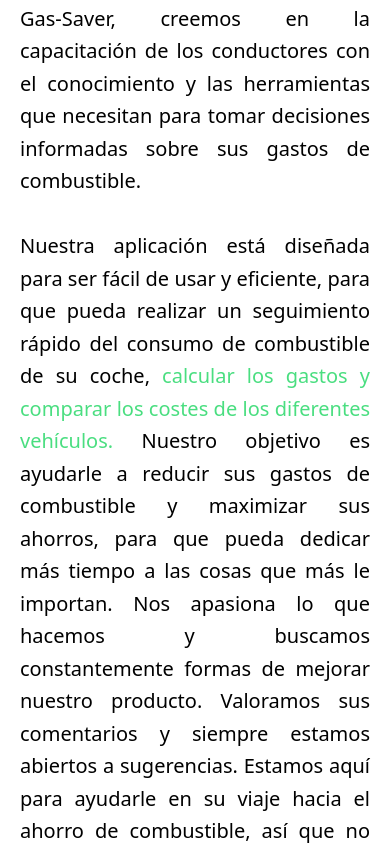
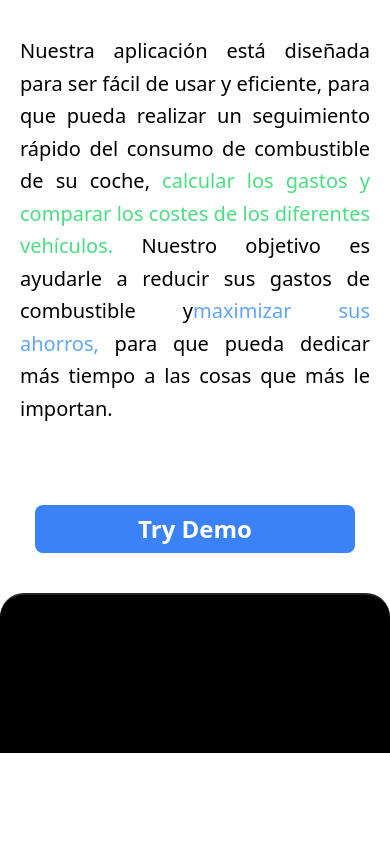
Before and after one commit to MGeovany/gas-saver, a Next.js app: page /about in a window 390 px wide. Shown: the part 622-1467 px from the top of the page. After the commit the page ends 1375 px from the top, so only its background shows below. Built offline with nearby package versions, Linux system fonts and the light colour scheme.

Commit message:
fix: :iphone: responsive for iphone xr

```diff
--- a/src/pages/about/index.tsx
+++ b/src/pages/about/index.tsx
@@ -18,9 +18,7 @@
               por el coste de la gasolina para los desplazamientos diarios
             </span>{" "}
             y los viajes por carretera, y nos dedicamos a ofrecer una solución
-            que elimine ese estrés. En Gas-Saver, creemos en la capacitación de
-            los conductores con el conocimiento y las herramientas que necesitan
-            para tomar decisiones informadas sobre sus gastos de combustible.
+            que elimine ese estrés.
             <br />
             <br />
             Nuestra aplicación está diseñada para ser fácil de usar y eficiente,
@@ -31,17 +29,8 @@
               vehículos.
             </span>{" "}
             Nuestro objetivo es ayudarle a reducir sus gastos de combustible y
-            maximizar sus ahorros, para que pueda dedicar más tiempo a las cosas
-            que más le importan. Nos apasiona lo que hacemos y buscamos
-            constantemente formas de mejorar nuestro producto. Valoramos sus
-            comentarios y siempre estamos abiertos a sugerencias. Estamos aquí
-            para ayudarle en su viaje hacia el ahorro de combustible, así que no
-            dude en ponerse en contacto con nosotros con cualquier pregunta o
-            preocupación. En Gas-Saver, somos más que una calculadora de costes
-            de combustible -{" "}
-            <span className=" text-blue-400">somos su héroe personal </span>
-            de costes de combustible. Empiece a ahorrar dinero con nosotros hoy
-            mismo.
+            <span className=" text-blue-400">maximizar sus ahorros,</span> para
+            que pueda dedicar más tiempo a las cosas que más le importan.
           </p>
           <button className="bg-blue-500 hover:bg-blue-700 text-white font-bold text-2xl py-2 w-80 rounded-lg mt-20">
             Try Demo
--- a/src/pages/contact/index.tsx
+++ b/src/pages/contact/index.tsx
@@ -6,7 +6,7 @@
 const Contact = () => {
   return (
     <Layout scrollPosition={50}>
-      <div className="md:h-screen h-screen flex flex-col items-center justify-center md:w-11/12 sm:w-full">
+      <div className="md:h-screen h-screen flex flex-col items-center justify-center md:w-11/12 sm:w-full mt-20">
         <h1 className="leading-snug md:text-7xl text-4xl font-bold">
           Love to hear from you, <br /> Get in touch 👋
         </h1>
--- a/src/pages/index.tsx
+++ b/src/pages/index.tsx
@@ -37,7 +37,7 @@
   return (
     <>
       <Layout scrollPosition={50}>
-        <div className="text-white md:text-center flex flex-col justify-center items-center font-extrabold  md:text-7xl text-5xl w-4/5 text-left h-screen">
+        <div className="text-white md:text-center flex flex-col justify-center items-center font-extrabold  md:text-7xl text-5xl w-4/5 text-left h-screen mt-20">
           Ahorrar combustible es fácil: presentamos
           <span className="text-red-400 contents"> Gas Saver</span>, tu héroe
           personal del coste del <br />
```
